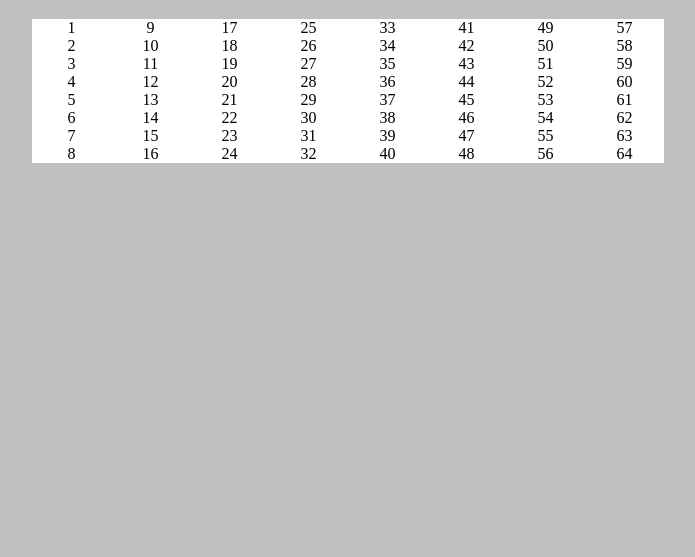
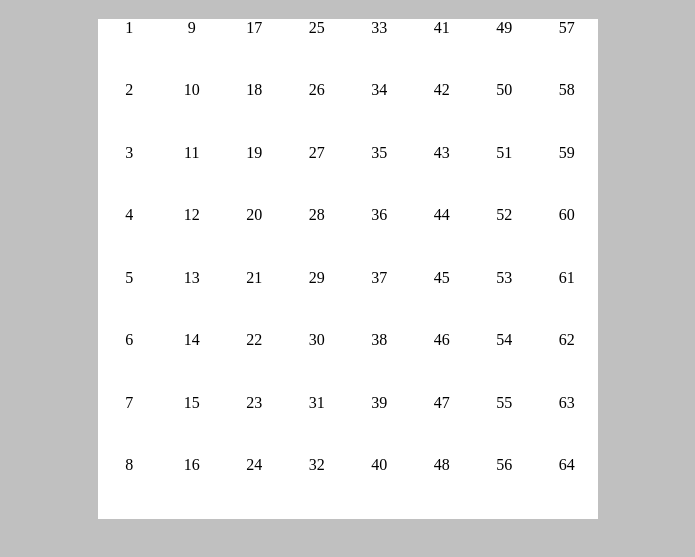
Before and after one commit to Lolke11/etch-a-sketch, a plain HTML site: page index.html in a window 1280 px wide. Shown: the part 61-618 px from the top of the page, without its empty margins (292-987 px from the left). Drawn offline with Linux system fonts and the light colour scheme.

Commit message:
Grid finished

```diff
--- a/style.css
+++ b/style.css
@@ -10,7 +10,8 @@ body {
 .container {
     background-color: white;
     display: flex;
-    width: 50%;
+    width: 500px;
+    height: 500px;
     margin: auto;
 }
 
@@ -19,5 +20,7 @@ body {
 }
 
 .row {
+    aspect-ratio: 1;
     text-align: center;
+    align-items: center;
 }
```
